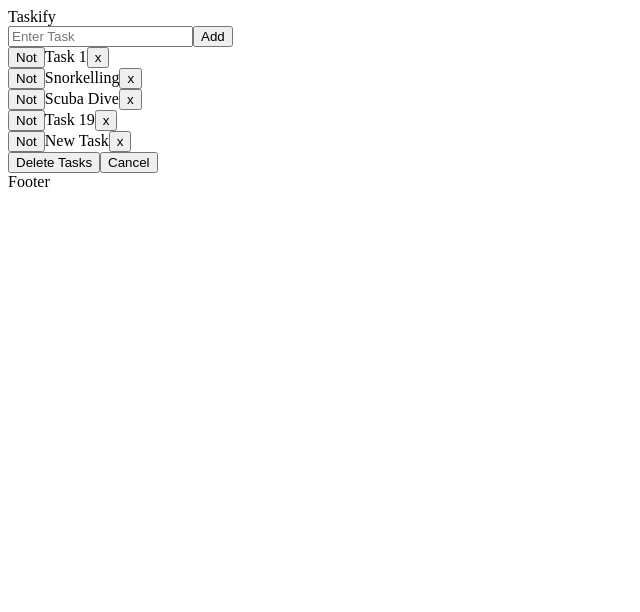
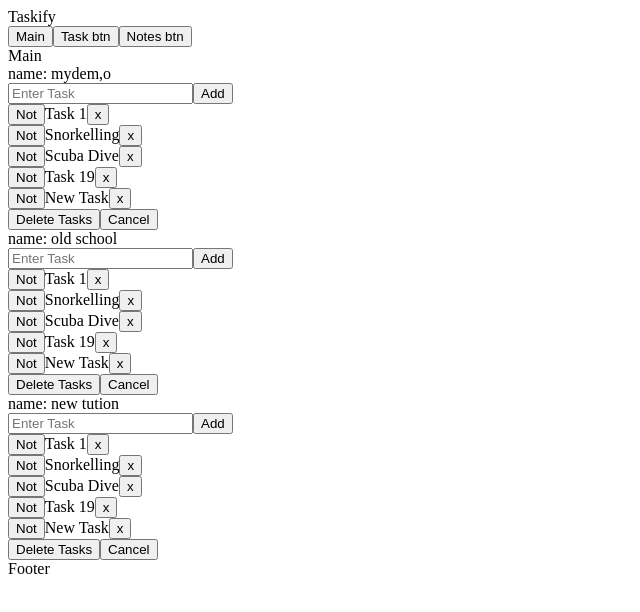
Before and after one commit to ankit-suman-07/taskify, a React (Create React App) app: page / in a window 1280 px wide. Shown: the top 612 px of the page, without its empty margins (0-640 px from the left). Built offline with nearby package versions, Linux system fonts and the light colour scheme.

Commit message:
feat: grouping tasks feature

```diff
--- a/src/App.js
+++ b/src/App.js
@@ -1,15 +1,30 @@
 import React, { useState } from 'react';
 import Task from './feature-comps/task-comp/Task';
 import Notes from './feature-comps/notes-comp/Notes';
+import Main from './components/main-page/Main';
+
+import TaskGroup from './feature-comps/task-group/TaskGroup';
 
 const App = () => {
   const [feature, setFeature] = useState("main");
+
+
+
   return (
     <div>
       <header>
         Taskify
       </header>
-      <Task />
+      <div>
+        <button onClick={() => setFeature("main")} >Main</button>
+        <button onClick={() => setFeature("task")} >Task btn</button>
+        <button onClick={() => setFeature("notes")} >Notes btn</button>
+      </div>
+      {
+        feature == "main" ? <Main />
+          : (feature == "task" ? <Task /> : <Notes />)
+      }
+      <TaskGroup />
       <footer>
         Footer
       </footer>
--- a/src/feature-comps/task-comp/Task.js
+++ b/src/feature-comps/task-comp/Task.js
@@ -1,6 +1,6 @@
 import { useState } from "react";
 
-const Task = () => {
+const Task = ({ name }) => {
     const [currentTask, setCurrentTask] = useState("");
     const [tasks, setTasks] = useState([
         { task: "Task 1", selected: false },
@@ -43,6 +43,9 @@ const Task = () => {
     return (
         <div>
             <div>
+                name: {name}
+            </div>
+            <div>
                 <input
                     type="text"
                     placeholder="Enter Task"
--- /dev/null
+++ b/src/feature-comps/task-group/TaskGroup.js
@@ -0,0 +1,17 @@
+import React, { useState } from 'react'
+import Task from '../task-comp/Task'
+
+const TaskGroup = () => {
+    const [taskListName, setTaskListName] = useState(["mydem,o", "old school", "new tution"]);
+    return (
+        <div>
+            {
+                taskListName.map((name) => {
+                    return <Task name={name} />
+                })
+            }
+        </div>
+    )
+}
+
+export default TaskGroup
```
